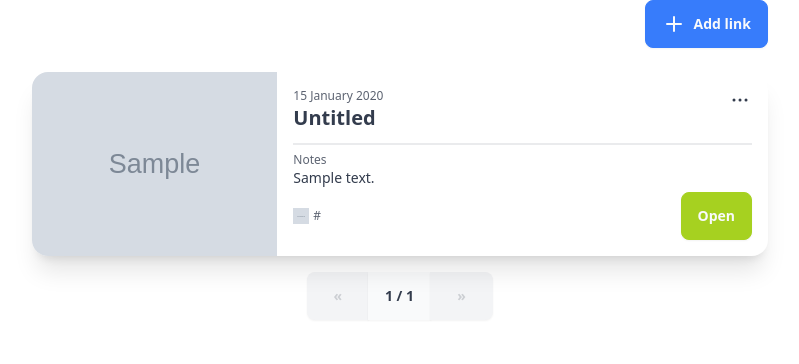
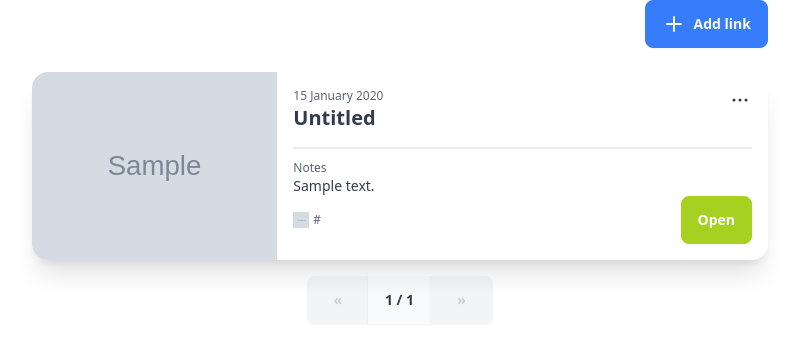
Before and after one commit to danielnieto/linktrove, a Django app: page / in a window 1280 px wide. Shown: the part 64-428 px from the top of the page, without its empty margins (240-1039 px from the left). Run offline with Django 5.2, Linux system fonts and the light colour scheme; a user stored in the database is signed in; tables that the repository leaves empty hold one stand-in row (values such as "Sample post"); grey boxes marked "Sample" are stand-in pictures; style sheets or scripts are compiled from the project's sources.

Commit message:
tweak lineheight for textarea

```diff
--- a/linktrove/links/forms.py
+++ b/linktrove/links/forms.py
@@ -15,7 +15,7 @@ class LinkCreateForm(forms.ModelForm):
                 }
             ),
             "notes": forms.Textarea(
-                attrs={"class": "textarea textarea-bordered w-full"}
+                attrs={"class": "textarea textarea-bordered leading-normal w-full"}
             ),
         }
 
--- a/linktrove/links/templates/links/partials/_link_base.html
+++ b/linktrove/links/templates/links/partials/_link_base.html
@@ -15,7 +15,7 @@ H006 requires img to have a specific width and height and this is variable in th
         <span class="prose text-xs">{{ link.created|date:"d F Y" }}</span>
         <h2 class="card-title first-letter:uppercase">{{ link.title|default:'Untitled' }}</h2>
         {% if link.description %}<p class="first-letter:uppercase prose text-xs">{{ link.description }}</p>{% endif %}
-        <div class="divider my-0"></div>
+        <div class="divider my-1"></div>
         {% block editable %}
         {% endblock editable %}
         <div class="card-actions flex items-center flex-nowrap gap-2">
--- a/linktrove/links/templates/links/partials/_link_update.html
+++ b/linktrove/links/templates/links/partials/_link_update.html
@@ -3,7 +3,8 @@
     <h3 class="prose text-xs">Notes</h3>
     <form id="update-{{ link.id }}" hx-post="{% url 'link_update' link.id %}">
         {% csrf_token %}
-        <textarea name="notes" class="textarea textarea-bordered w-full mb-2">{{link.notes}}</textarea>
+        <textarea name="notes"
+                  class="textarea leading-normal textarea-bordered w-full my-1 px-2">{{link.notes}}</textarea>
     </form>
 {% endblock editable %}
 {% block buttons %}
```
